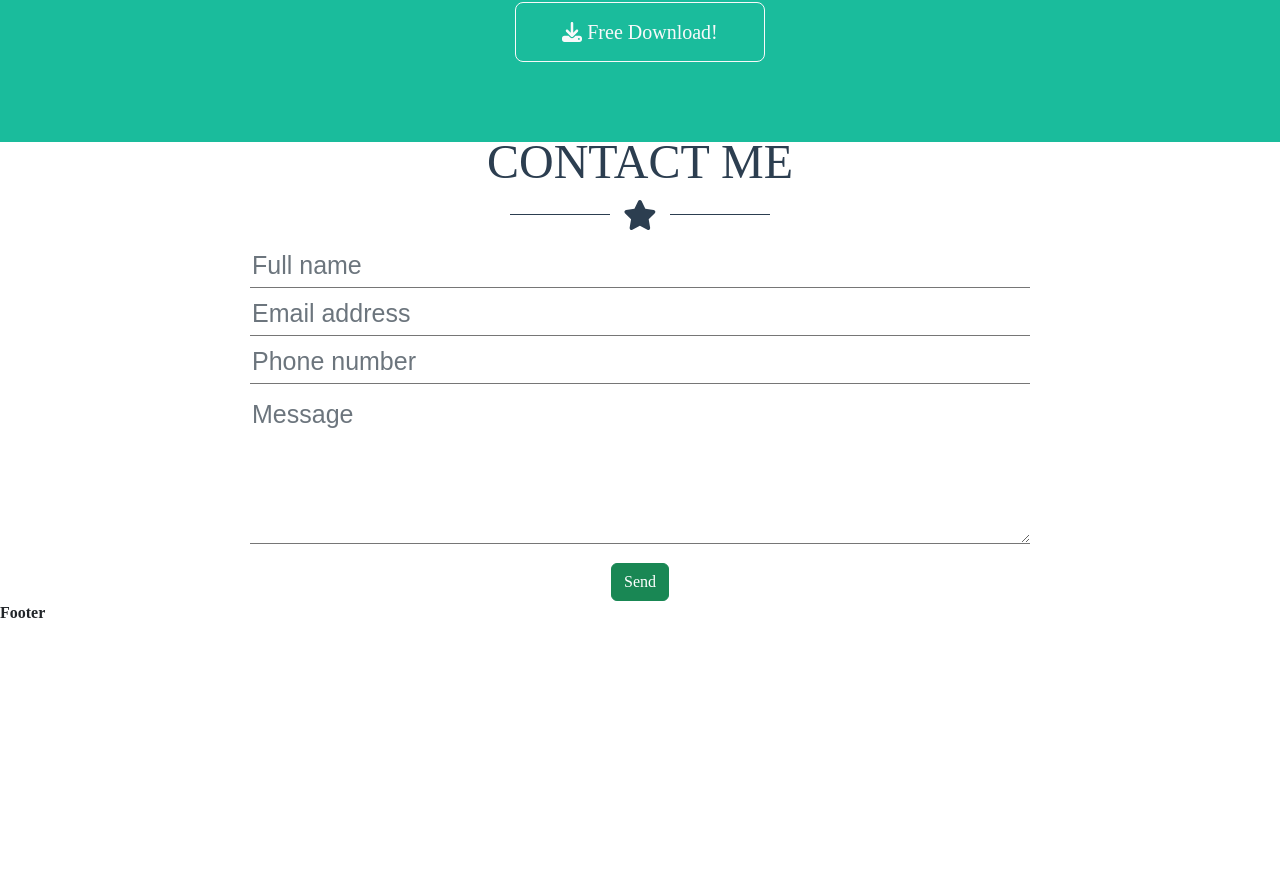
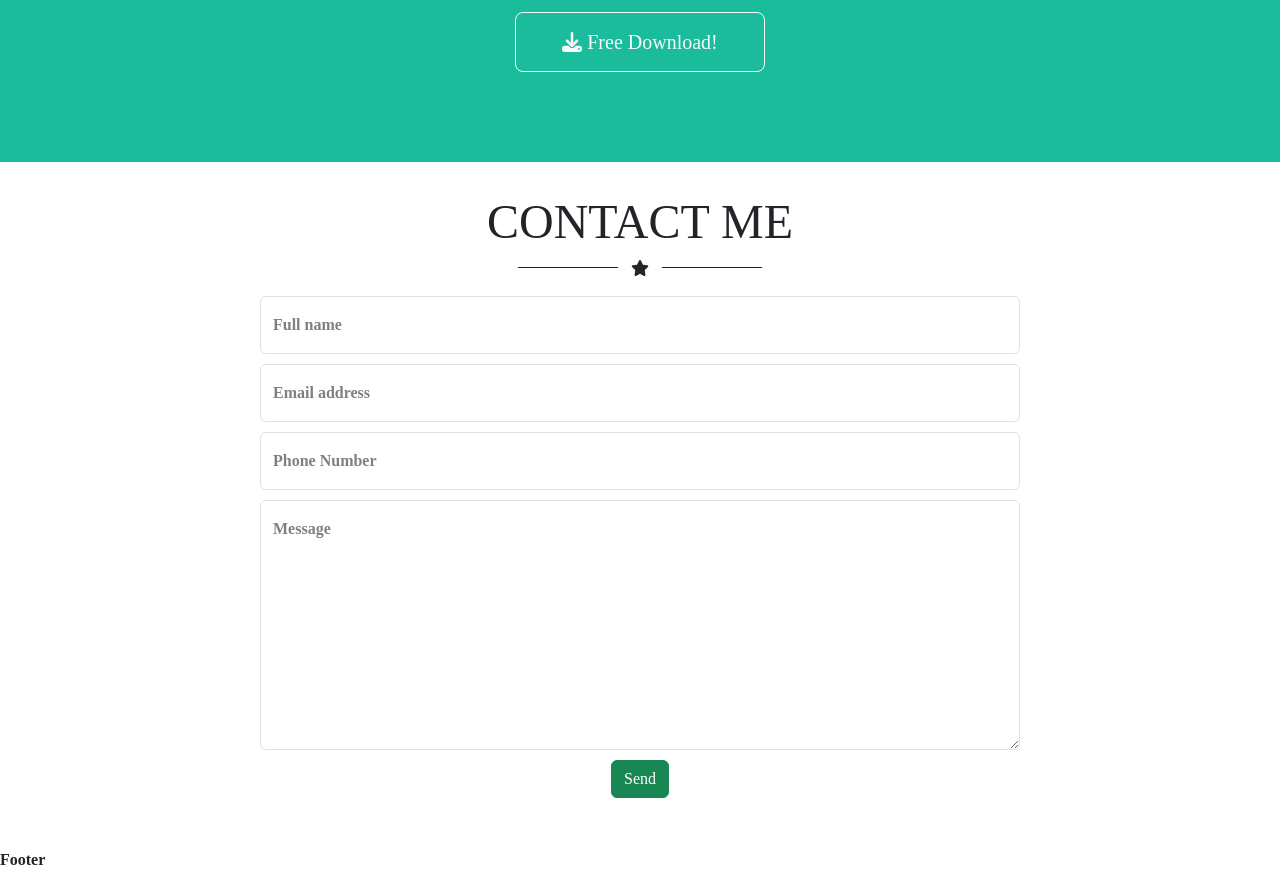
Before and after one commit to fass28/landing-cv, a React (Vite) app: page / in a window 1280 px wide. Shown: the part 2040-2912 px from the top of the page. Before the commit the page ends 2665 px from the top, so only its background shows below. Built offline with nearby package versions, Linux system fonts and the light colour scheme.

Commit message:
contact me section done

```diff
--- a/src/components/Contact.jsx
+++ b/src/components/Contact.jsx
@@ -3,7 +3,7 @@ export const Contact = () => {
   return (
     <>
     <section className="contact-me">
-      <form autocomplete="off">
+      <form action="">
         <div className='contact-title'>
           <h2>CONTACT ME</h2>
           <span>
@@ -12,19 +12,23 @@ export const Contact = () => {
               <hr />
           </span>
         </div>
-        <div >
-          <input placeholder="Full name" type="text" />
+        <div className="form-floating">
+          <input type="password" className="form-control" id="floatingName" placeholder="Password" />
+          <label for="floatingName">Full name</label>
         </div>
-        <div >
-          <input placeholder="Email address" type="text"  />
+          <div className="form-floating">
+            <input type="password" className="form-control" id="floatingEmail" placeholder="Password" />
+            <label for="floatingEmail">Email address</label>
+          </div>
+          <div className="form-floating">
+            <input type="password" className="form-control" id="floatingPhone" placeholder="Password" />
+            <label for="floatingPhone">Phone Number</label>
+          </div>
+          <div className="form-floating">
+            <textarea type="password" className="form-control" id="floatingMessage" placeholder="Password"></textarea>
+            <label for="floatingMessage">Message</label>
         </div>
-        <div >
-          <input placeholder="Phone number" type="text"  />
-        </div>
-        <div >
-          <textarea placeholder="Message" type="text"  />
-        </div>
-        <button className="btn btn-success">Send</button>
+        <button className='btn btn-success'>Send</button>
       </form>
     </section>
     </>
--- a/src/style.css
+++ b/src/style.css
@@ -88,75 +88,38 @@ span{
     height: 60px;
 }
 
-.contact-me{
-    color: rgb(44, 62, 80);
-    text-align: center;
-    padding: 80px;
-    font-size: 30px;
-    padding: 0 250px;
-}
-
 .contact-me hr{
     width: 100px;
     height: 3px;
     margin: 0 13px;
 }
 
-label{
-    font-size: 1rem;
-    display: flex;
-    justify-content: flex-start;
-    border-top-width: 0px;
-    border-right-width: 0px;
+.contact-me{
+    padding: 40px 260px;
+    text-align: center;
 }
 
-input,textarea{
-  width: 100%;
-  border-top: 0;
-  border-left: 0;
-  border-right: 0;
-  border-bottom-width: 1px;
+.form-control{
+    height: 100px;
 }
 
-input:focus {
-    outline: none;
+label{
+    color: gray;
 }
 
-input::placeholder {
-    font-size: 25px;
-    padding: 10px 0;
-    color: #6c757d;
-    font-family: Arial, Helvetica, sans-serif;
+input{
+    padding: 10px;
+    margin: 10px 0;
 }
 
-input:focus::placeholder, input:active {
-    font-size: 12px;
-    color: hwb(210 76% 23%);
-  }
-
-textarea{
-    width: 100%;
-    border-top: 0;
-    border-left: 0;
-    border-right: 0;
-    height: 10rem;
+#floatingMessage{
+    height: 250px;
 }
 
-textarea:focus {
-    outline: none;
+button{
+    display: block;
+    margin: 10px 0;
 }
-
-textarea::placeholder {
-    font-size: 25px;
-    padding: 10px 0;
-    color: #6c757d;
-    font-family: Arial, Helvetica, sans-serif;
-}
-
-textarea:focus::placeholder, textarea:active {
-    font-size: 12px;
-    color: hwb(210 76% 23%);
-  }
 
 h1{
     font-size: 4rem;
```
